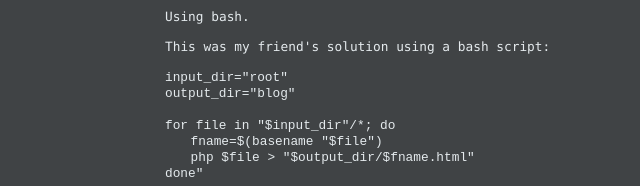
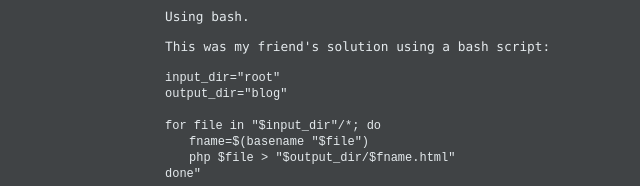
Before and after one commit to ori-des/ori-des.github.io, a plain HTML site: page blog/1.html in a window 1280 px wide. Shown: the part 766-952 px from the top of the page, 251-891 px from the left. Drawn offline with Linux system fonts and the light colour scheme.

Commit message:
Change styles

```diff
--- a/blog/styles.css
+++ b/blog/styles.css
@@ -51,6 +51,11 @@ body {
     margin: 0;
 }
 
+code {
+    font-size: small;
+    text-align: right;
+}
+
 @media only screen and (max-width: 1000px) {
     .wrapper {
         font-size: 1em;
```
